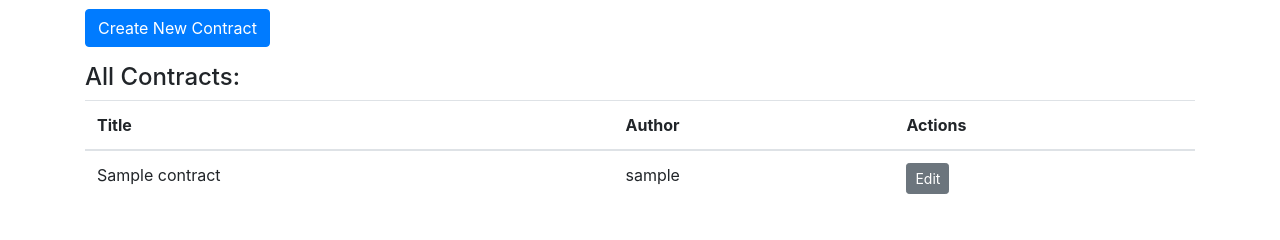
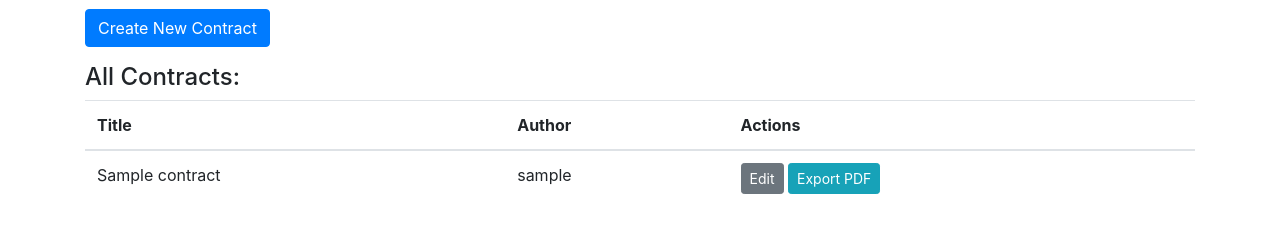
Before and after one commit to OvidiuCraiu/project, a Flask app: template app/templates/dashboard.html in a window 1280 px wide. Shown: the part 159-399 px from the top of the page. Run offline with Flask 2, Linux system fonts and the light colour scheme; the template is opened without the code that fills it: most values are stand-ins (such as "Sample title", 1, 10 or a date in 2020); some libraries are stand-ins or nearby versions.

Commit message:
Update dashboard.html

```diff
--- a/app/templates/dashboard.html
+++ b/app/templates/dashboard.html
@@ -22,6 +22,7 @@
                 <td>{{ contract.author.username }}</td>
                 <td>
                     <a href="{{ url_for('main.edit_contract', id=contract.id) }}" class="btn btn-sm btn-secondary">Edit</a>
+                    <a href="{{ url_for('main.export_contract', id=contract.id) }}" class="btn btn-sm btn-info">Export PDF</a>
                 </td>
             </tr>
             {% endfor %}
```
